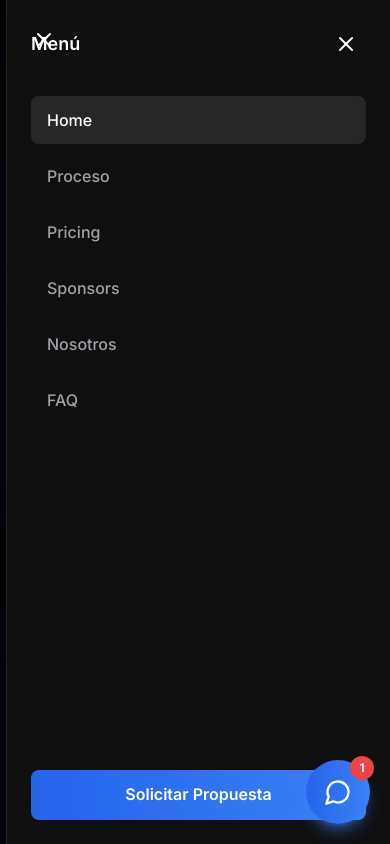
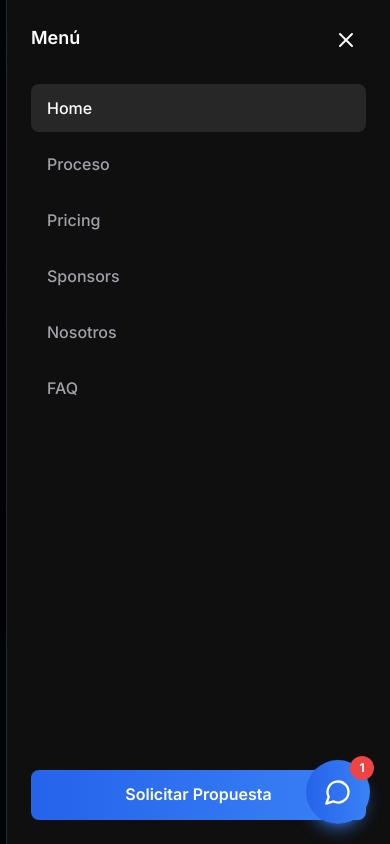
Before and after one commit to BrunoBarrera1/Sync-Software, a Next.js app in the folder Sync/: page / in a window 390 px wide. Both pictures are taken after a click on the button "Toggle menu". Built offline with nearby package versions, Linux system fonts and the light colour scheme.

Commit message:
phone fix

```diff
--- a/Sync/src/app/globals.css
+++ b/Sync/src/app/globals.css
@@ -25,7 +25,7 @@
 }
 
 body {
-  background: var(--bg);
+  background: transparent;
   color: var(--text-2);
   line-height: 1.6;
   -webkit-font-smoothing: antialiased;
@@ -34,6 +34,7 @@ body {
 
 html {
   scroll-behavior: smooth;
+  background: var(--bg);
 }
 
 /* iOS viewport and safe-area fixes */
@@ -52,21 +53,6 @@ html,
 body {
   overflow-x: hidden;
   width: 100%;
-}
-
-body {
-  padding-bottom: env(safe-area-inset-bottom);
-}
-
-main {
-  padding-bottom: calc(20px + env(safe-area-inset-bottom));
-}
-
-.fixed,
-.sticky,
-[class*='fixed'],
-[class*='sticky'] {
-  padding-bottom: env(safe-area-inset-bottom);
 }
 
 @media (max-width: 768px) {
--- a/Sync/src/app/layout.tsx
+++ b/Sync/src/app/layout.tsx
@@ -28,13 +28,11 @@ export default function RootLayout({
   children: React.ReactNode
 }) {
   return (
-    <html lang="es">
+    <html lang="es" className="min-h-screen">
       <body className={inter.className}>
-        <div className="relative min-h-screen text-[--text]">
-          <Background />
-          <div className="relative z-10">
-            {children}
-          </div>
+        <Background />
+        <div className="relative z-10 min-h-screen text-[--text]">
+          {children}
         </div>
       </body>
     </html>
--- a/Sync/src/components/layout/Navbar.tsx
+++ b/Sync/src/components/layout/Navbar.tsx
@@ -44,14 +44,8 @@ export default function Navbar() {
       <nav className="absolute top-0 left-0 right-0 z-50 transition-all duration-300 bg-transparent">
         <div className="max-w-7xl mx-auto px-6 lg:px-8">
           <div className="flex items-center justify-between h-20">
-            {/* Mobile Menu Button - Left side */}
-            <button
-              onClick={() => setIsMobileMenuOpen(!isMobileMenuOpen)}
-              className="lg:hidden p-2 text-white hover:bg-white/10 rounded-lg transition-colors"
-              aria-label="Toggle menu"
-            >
-              {isMobileMenuOpen ? <X size={24} /> : <Menu size={24} />}
-            </button>
+            {/* Spacer for mobile */}
+            <div className="lg:hidden w-10" />
 
             {/* Desktop Navigation - Center */}
             <div className="hidden lg:flex items-center space-x-1 mx-auto">
@@ -76,8 +70,14 @@ export default function Navbar() {
               </Link>
             </div>
 
-            {/* Spacer for mobile to center the button */}
-            <div className="lg:hidden w-10" />
+            {/* Mobile Menu Button - Right side */}
+            <button
+              onClick={() => setIsMobileMenuOpen(!isMobileMenuOpen)}
+              className="lg:hidden p-2 text-white hover:bg-white/10 rounded-lg transition-colors"
+              aria-label="Toggle menu"
+            >
+              {isMobileMenuOpen ? <X size={24} /> : <Menu size={24} />}
+            </button>
           </div>
         </div>
       </nav>
@@ -100,14 +100,8 @@ export default function Navbar() {
           }`}
         >
           <div className="flex flex-col h-full p-6">
-            <div className="flex items-center justify-between mb-8">
+            <div className="mb-8">
               <span className="text-lg font-semibold text-white">Menú</span>
-              <button
-                onClick={() => setIsMobileMenuOpen(false)}
-                className="p-2 hover:bg-white/10 rounded-lg transition-colors"
-              >
-                <X size={24} className="text-white" />
-              </button>
             </div>
 
             <div className="flex flex-col space-y-2">
```
